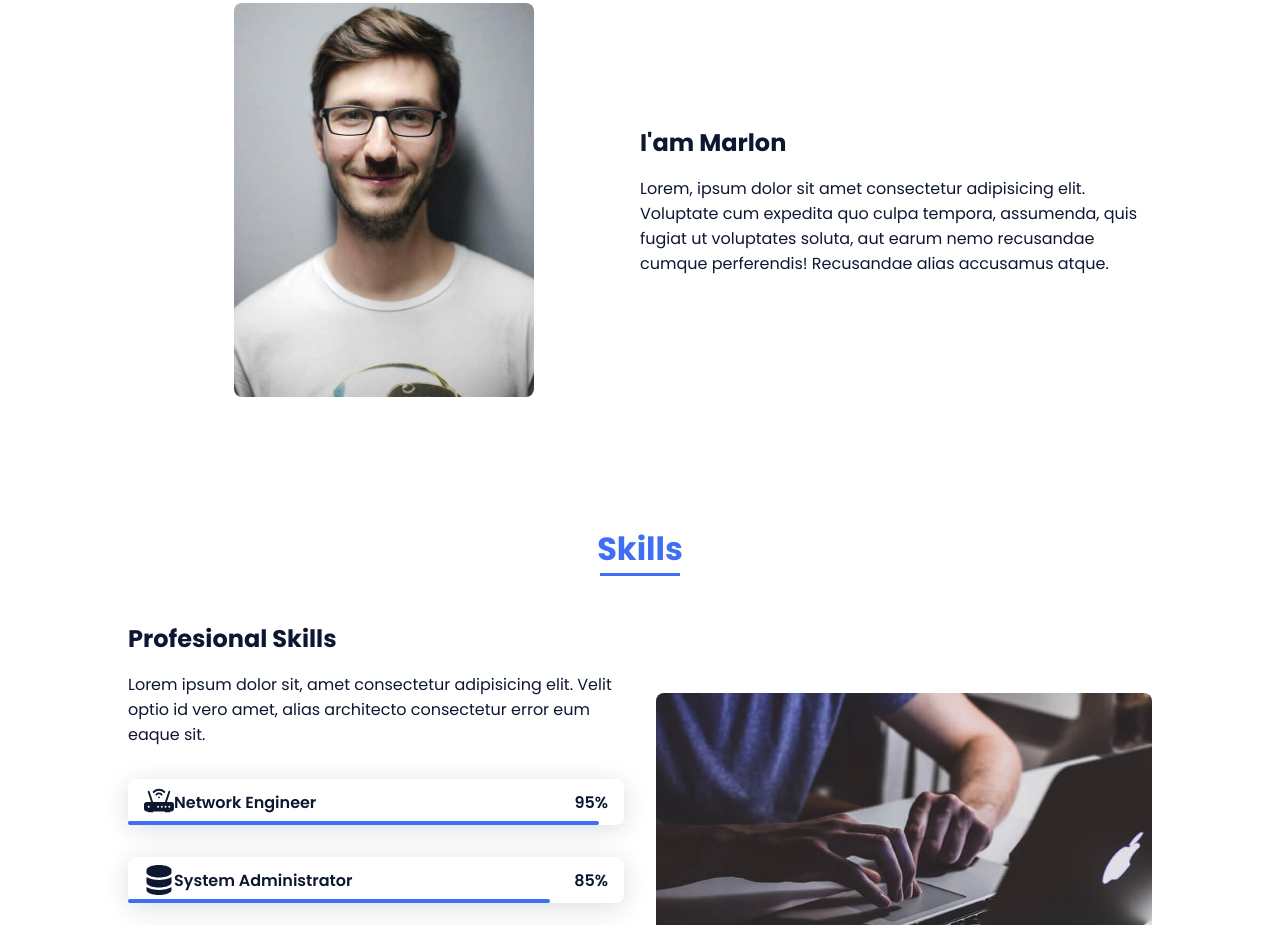
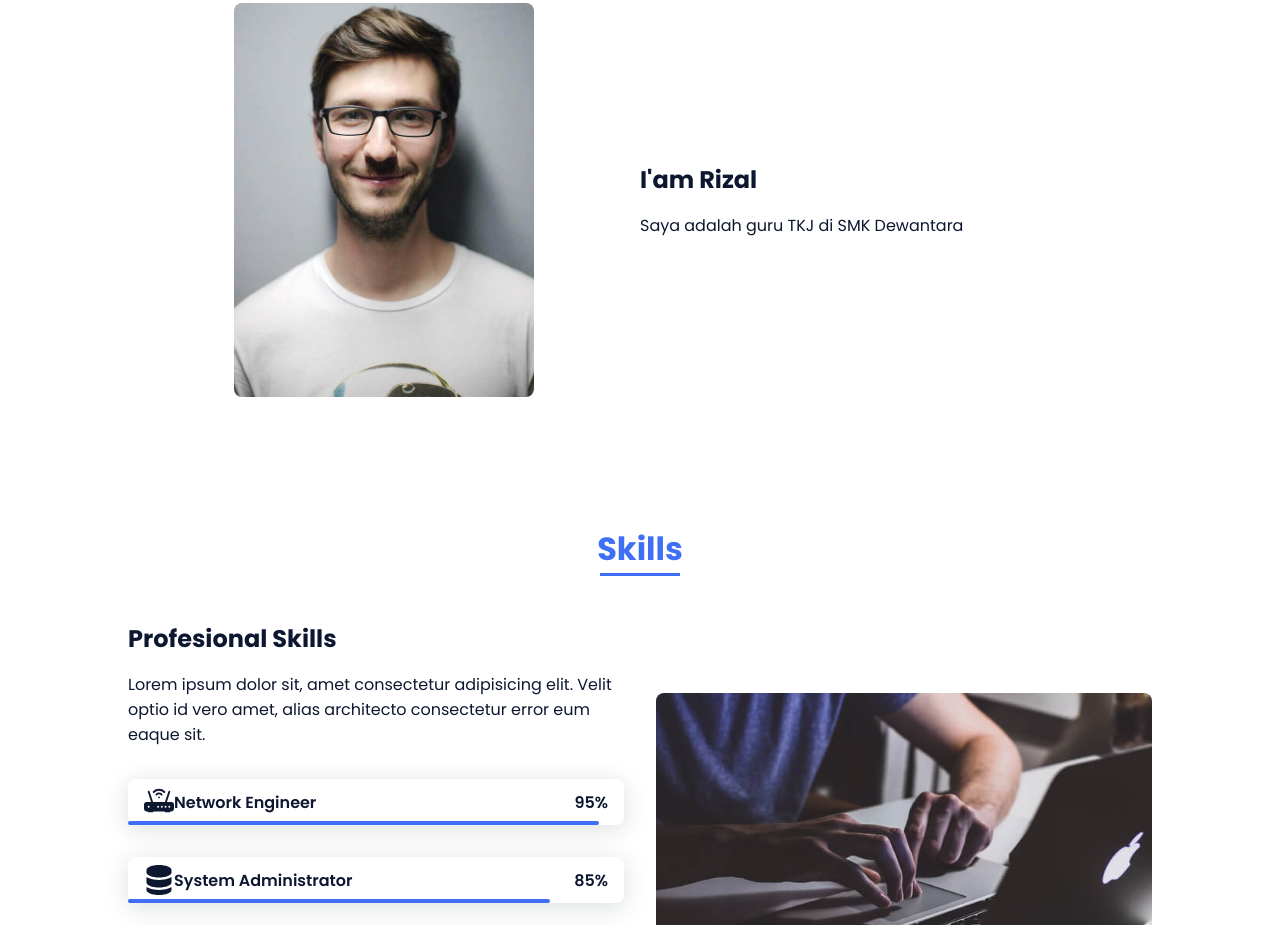
Before and after one commit to rizalpr4/latihan5.io, a plain HTML site: page index.html in a window 1280 px wide. Shown: the part 896-1821 px from the top of the page. Drawn offline with nearby package versions, Linux system fonts and the light colour scheme.

Commit message:
Update index.html

```diff
--- a/index.html
+++ b/index.html
@@ -73,8 +73,8 @@
                 </div>
 
                 <div>
-                    <h2 class="about__subtitle">I'am Marlon</h2>
-                    <p class="about__text">Lorem, ipsum dolor sit amet consectetur adipisicing elit. Voluptate cum expedita quo culpa tempora, assumenda, quis fugiat ut voluptates soluta, aut earum nemo recusandae cumque perferendis! Recusandae alias accusamus atque.</p>
+                    <h2 class="about__subtitle">I'am Rizal</h2>
+                    <p class="about__text">Saya adalah guru TKJ di SMK Dewantara</p>
                 </div>
             </div>
         </section>
```
